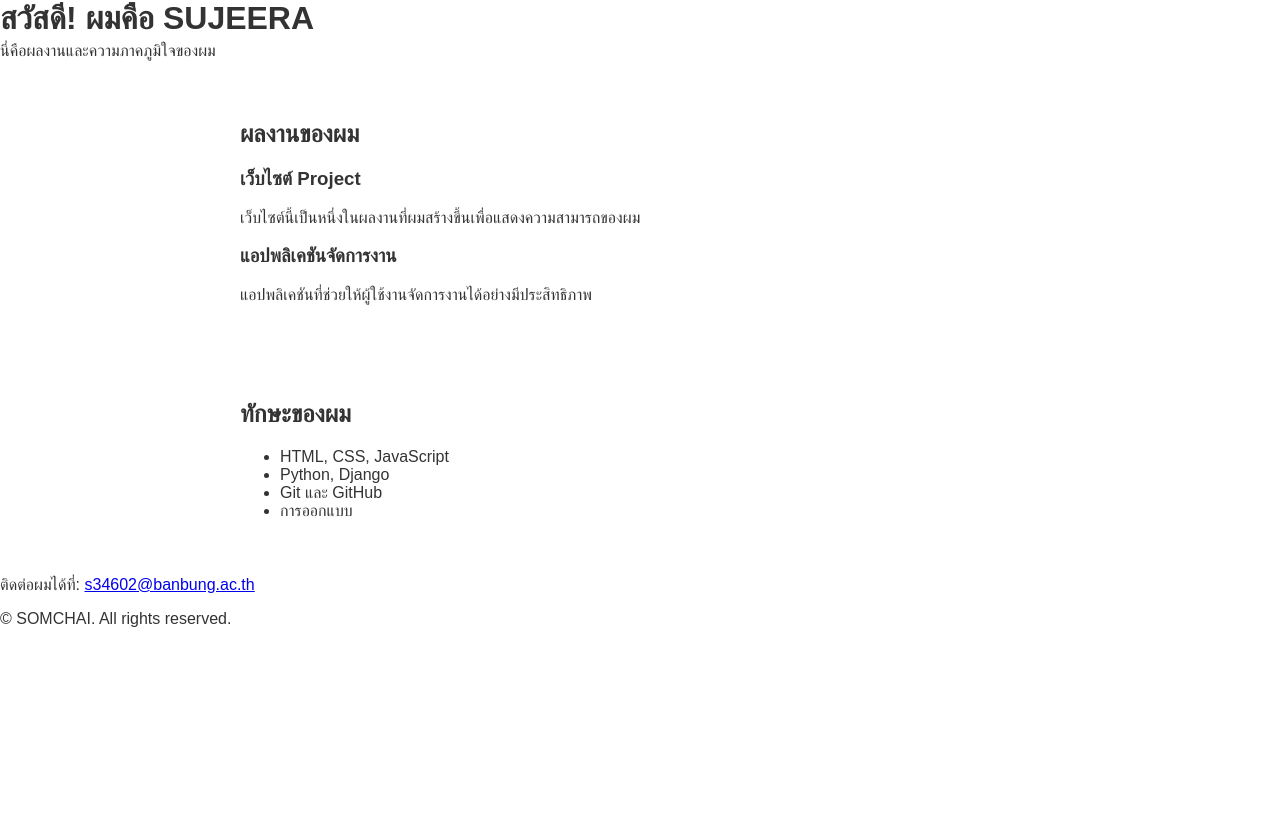
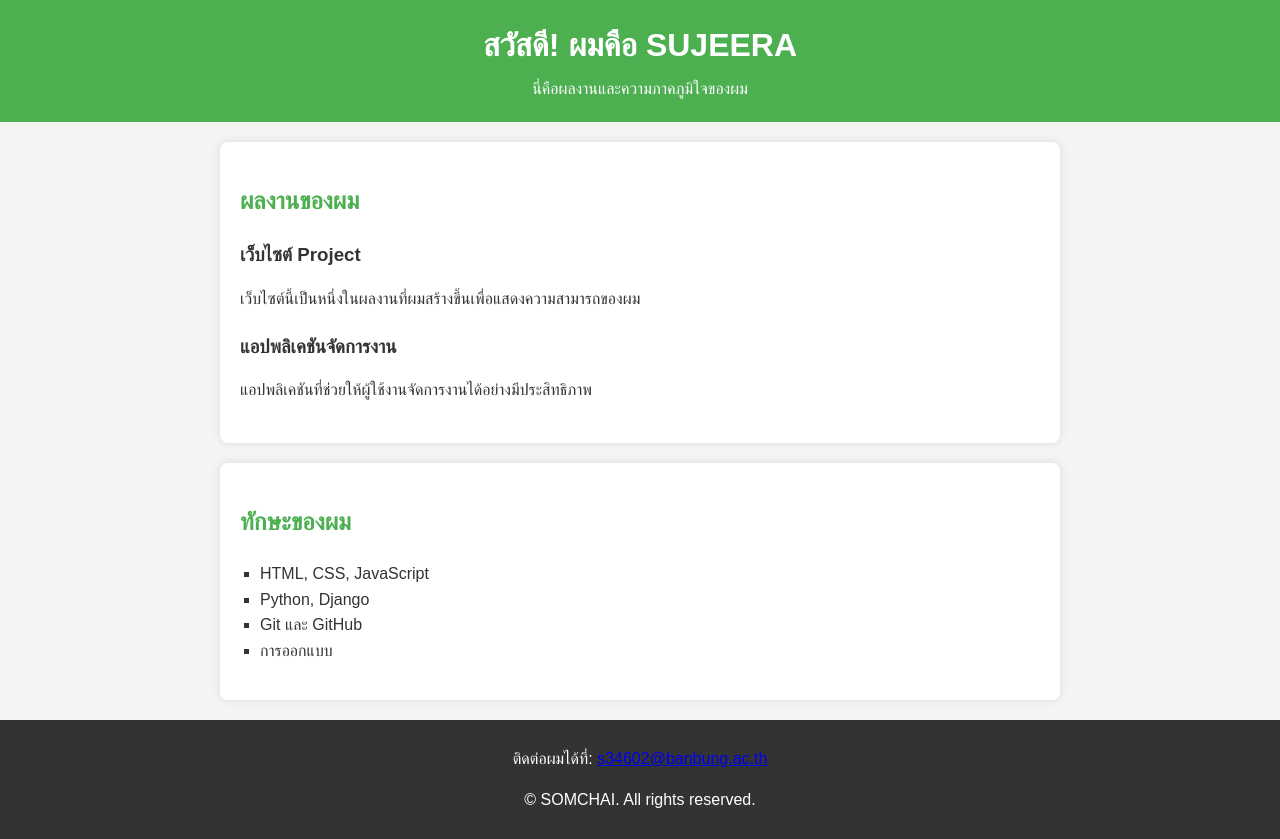
Before and after one commit to s345602sujeera/sujeera34602, a plain HTML site: page index.html in a window 1280 px wide. Before the commit the page ends 800 px from the top, so only its background shows below. Drawn offline with Linux system fonts and the light colour scheme.

Commit message:
Update style.css

```diff
--- a/style.css
+++ b/style.css
@@ -1,31 +1,65 @@
+/* 1. การตั้งค่าทั่วไปของหน้าเว็บ (body) */
 body {
-  font-family: Arial, sans-serif;
-  line-heinght: 1.6;
-  margin: 0;
-  padding: 0;
-  bakground-color: #f4f4f4;
-  color: #333;
+    font-family: Arial, sans-serif; /* ตั้งค่าฟอนต์หลัก */
+    line-height: 1.6; /* ระยะห่างระหว่างบรรทัดเพื่อให้ง่ายต่อการอ่าน */
+    margin: 0;
+    padding: 0;
+    background-color: #f4f4f4; /* สีพื้นหลังของเว็บ */
+    color: #333; /* สีตัวอักษรหลัก */
 }
 
-heander {
-  background:#4CAF50;
-  color: white;
-  padding: 20px 0;
-  text-align: center;
+/* 2. ส่วนหัว (header) */
+header {
+    background: #4CAF50; /* สีพื้นหลังของส่วนหัว */
+    color: white; /* สีข้อความ */
+    padding: 20px 0; /* ระยะห่างด้านบนและล่าง */
+    text-align: center; /* จัดข้อความกึ่งกลาง */
 }
 
 header h1 {
-  margin: 0;
+    margin: 0;
 }
 
 header p {
-  margin: 5px 0 0;
+    margin: 5px 0 0; /* ตั้งค่าระยะห่างของข้อความรอง */
 }
 
+/* 3. ส่วนเนื้อหา (section) */
 section {
-  padding: 20px;
-  margin: 20px auto;
-  max-width: 800px;
-  background: white;
-  border-radius: 8px;
+    padding: 20px;
+    margin: 20px auto;
+    max-width: 800px; /* จำกัดความกว้างของเนื้อหา */
+    background: white; /* พื้นหลังสีขาว */
+    border-radius: 8px; /* ทำให้ขอบมน */
+    box-shadow: 0 0 10px rgba(0, 0, 0, 0.1); /* เพิ่มเงาเบา ๆ */
 }
+
+/* 4. หัวข้อ (h2) */
+h2 {
+    color: #4CAF50; /* สีของหัวข้อ */
+}
+
+/* 5. ส่วนแสดงโปรเจกต์ (.project) */
+.project {
+    margin-bottom: 20px;
+}
+
+.project h3 {
+    margin: 0 0 10px;
+    color: #333;
+}
+
+/* 6. รายการทักษะ (ul) */
+ul {
+    list-style-type: square; /* ใช้จุดสี่เหลี่ยมแทนจุดกลม */
+    padding-left: 20px;
+}
+
+/* 7. ส่วนท้าย (footer) */
+footer {
+    text-align: center;
+    padding: 10px 0;
+    background: #333; /* สีพื้นหลังเข้ม */
+    color: white;
+    margin-top: 20px;
+}
```
